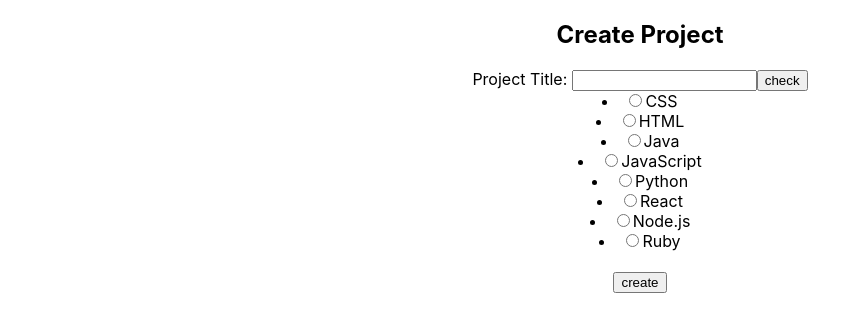
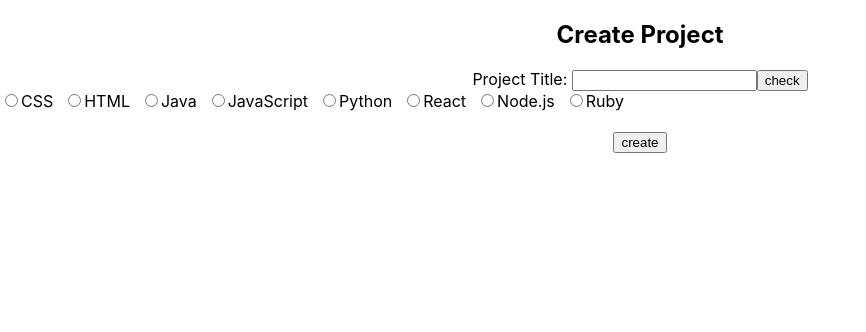
Before and after one commit to beom1995/portfolio-java-fullstack, a React (Create React App) app in the folder front-end/: page /project/1/create in a window 1280 px wide. Shown: the top 332 px of the page, without its empty margins (0-866 px from the left). Built offline with nearby package versions, Linux system fonts and the light colour scheme.

Commit message:
# Fix : form warning

```diff
--- a/front-end/src/components/CreateProject.js
+++ b/front-end/src/components/CreateProject.js
@@ -98,14 +98,14 @@ export default function CreateProject() {
                 Project Title: <input onChange={handleTitleChange} required></input>
                 <button onClick={handleCheckTitle}>check</button>
                 <br />
-                <form onChange={handleTagCheck}>
+                <div onChange={handleTagCheck} style={{ display: 'flex', flexWrap: 'wrap' }}>
                     {tags.map((tag) => (
-                        <li key={tag.id}>
+                        <span key={tag.id} style={{ marginRight: '10px' }}>
                             <input type="radio" value={tag.id} id={tag.name} name="tag" />
                             {tag.name}
-                        </li>
+                        </span>
                     ))}
-                </form>
+                </div>
                 <br />
                 <button onClick={handleProjectCreate}>create</button>
             </form>
```
